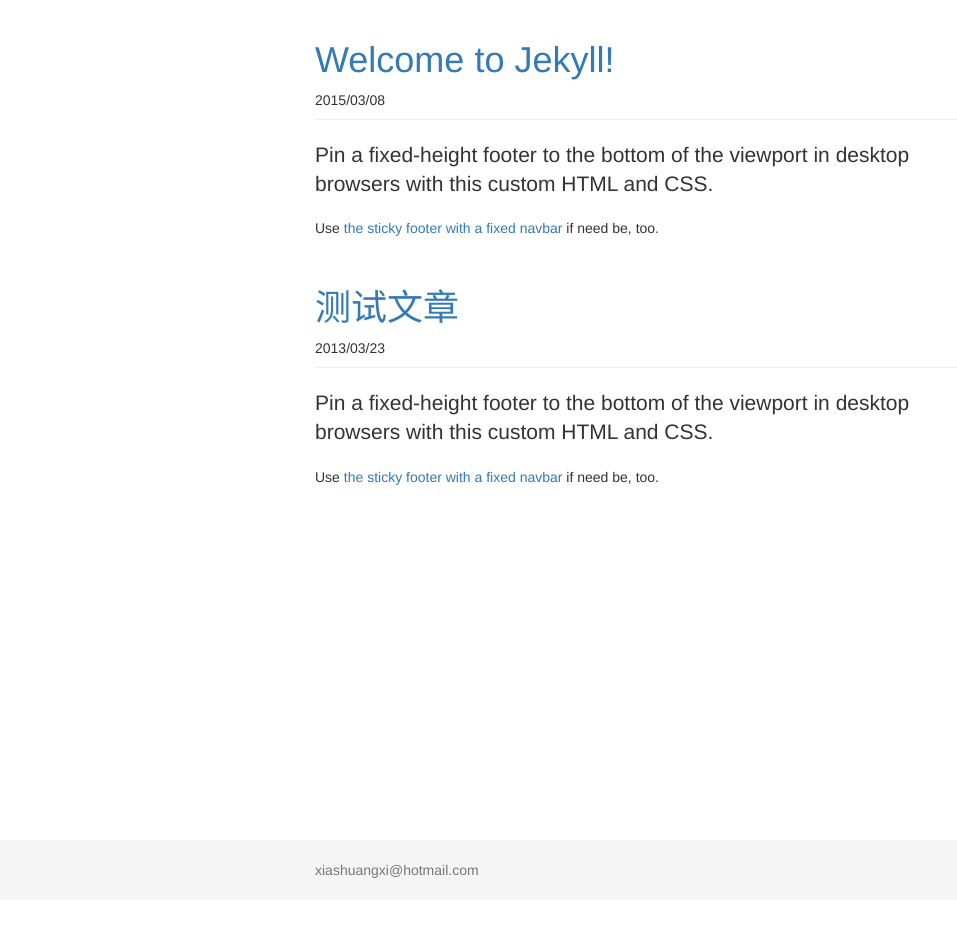
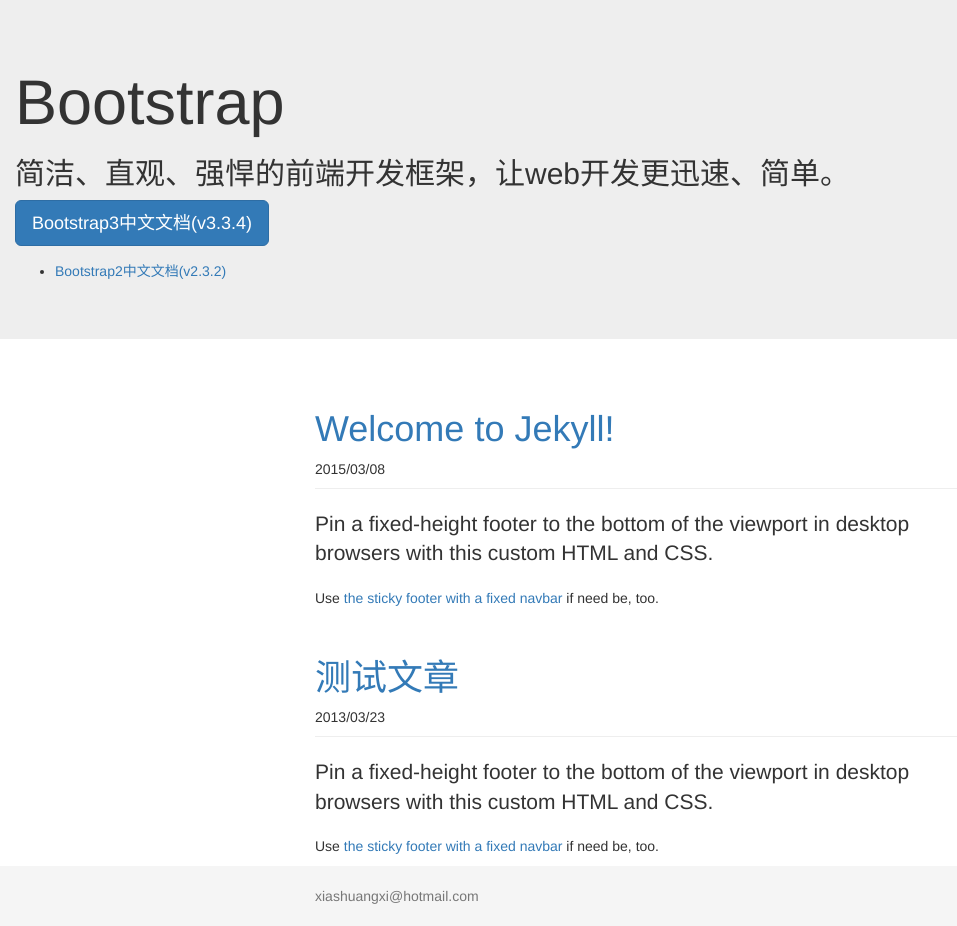
Before and after one commit to jinchangle/xiashuangxi.github.io, a Jekyll site: the page built from index.html, in a window 1280 px wide. Shown: the whole page, without its empty margins (0-957 px from the left). Built offline with Jekyll 4.4.1, drawn with Linux system fonts in a browser that asks for light colours; before the commit the page ends 900 px from its top, so only the background shows below that.

Commit message:
Changes to be committed: 	modified:   _layouts/default.html

```diff
--- a/_layouts/default.html
+++ b/_layouts/default.html
@@ -1,6 +1,22 @@
 <!DOCTYPE html>
 <html lang="zh-CN">
 {% include head.html %}
+<boey>
+    <div class="jumbotron masthead">
+        <div class="container">
+            <h1>Bootstrap</h1>
+            <h2>简洁、直观、强悍的前端开发框架，让web开发更迅速、简单。</h2>
+            <p class="masthead-button-links">
+                <a class="btn btn-lg btn-primary btn-shadow" href="http://v3.bootcss.com/" target="_blank" role="button">Bootstrap3中文文档(v3.3.4)</a>
+            </p>
+            <ul class="masthead-links">
+                <li>
+                    <a href="http://v2.bootcss.com/" target="_blank" role="button">Bootstrap2中文文档(v2.3.2)</a>
+                </li>
+            </ul>
+        </div>
+    </div>
+
 <!-- Begin page content -->
 {% for post in site.posts %}
     <div class="container">
@@ -19,5 +35,5 @@
         </div>
     </footer>
 
-<body>
+</body>
 </html>
```
